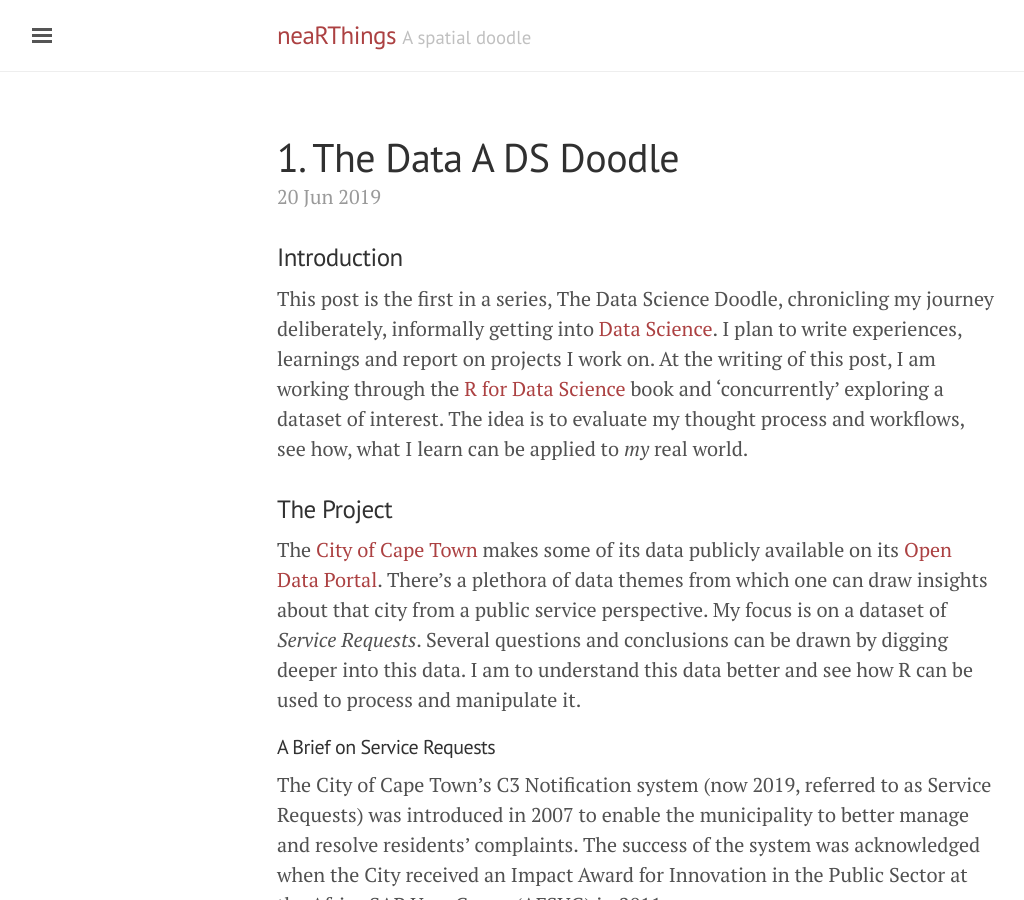
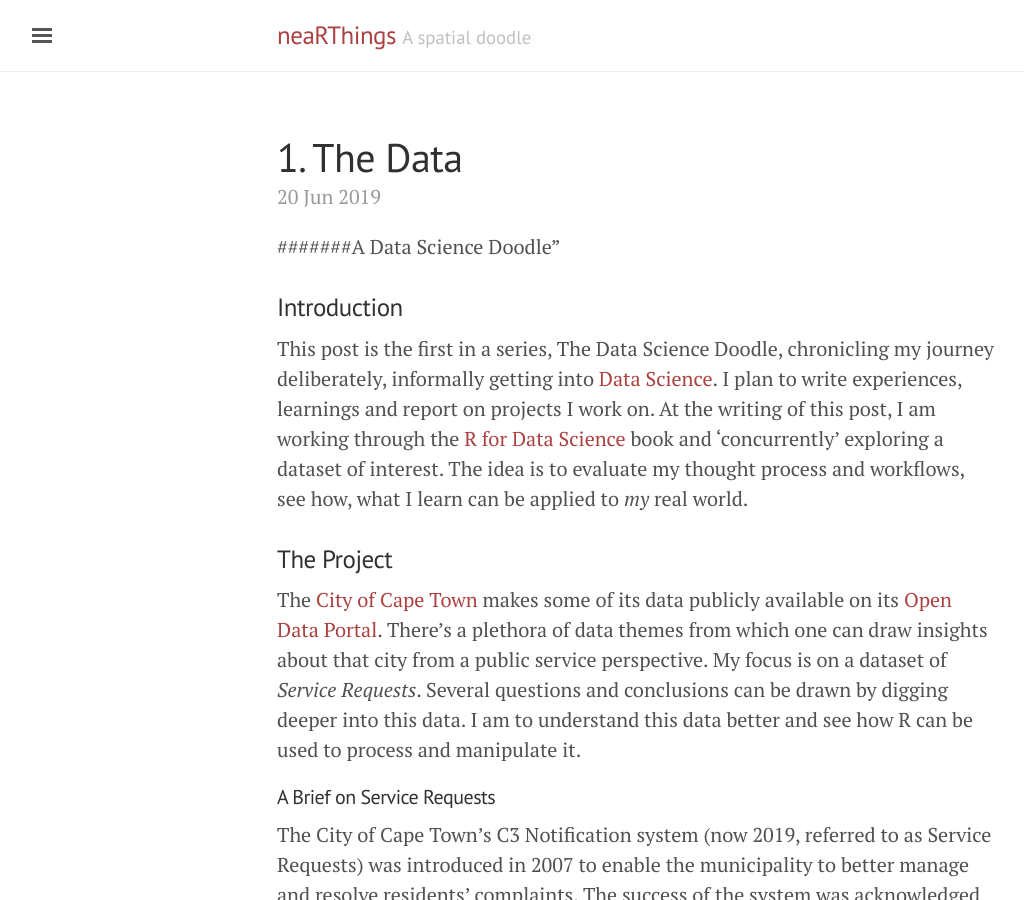
Before and after one commit to erickndava/erickndava.github.io, a Jekyll site: the page built from _posts/2019-06-20-a-datascience-doodle-1-the-data.md, in a window 1280 px wide and 900 px high. Shown: the whole window, without its empty margins (3-1027 px from the left). Built offline with Jekyll 4.4.1, drawn with Linux system fonts in a browser that asks for light colours.

Commit message:
Update 2019-06-20-a-datascience-doodle-1-the-data.md

```diff
--- a/_posts/2019-06-20-a-datascience-doodle-1-the-data.md
+++ b/_posts/2019-06-20-a-datascience-doodle-1-the-data.md
@@ -1,7 +1,6 @@
 ---
 layout: post
-title: "1. The Data
-A DS Doodle"
+title: "1. The Data"
 date: 2019-06-20 09:21:42 +0200
 summary:  Data Science
 comments: true
@@ -14,7 +13,7 @@ tags:
  - qgis
 
 ---
-
+#######A Data Science Doodle"
 ### Introduction
 This post is the first in a series, The Data Science Doodle, chronicling my journey deliberately, informally getting into [Data Science](https://en.wikipedia.org/wiki/Data_science). I plan to write experiences, learnings and report on projects I work on. At the writing of this post, I am working through the [R for Data Science](https://r4ds.had.co.nz/) book and 'concurrently' exploring a dataset of interest. The idea is to evaluate my thought process and workflows, see how, what I learn can be applied to *my* real world.
 
```
